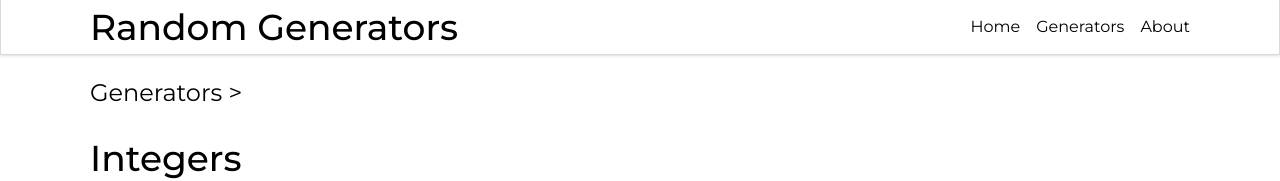
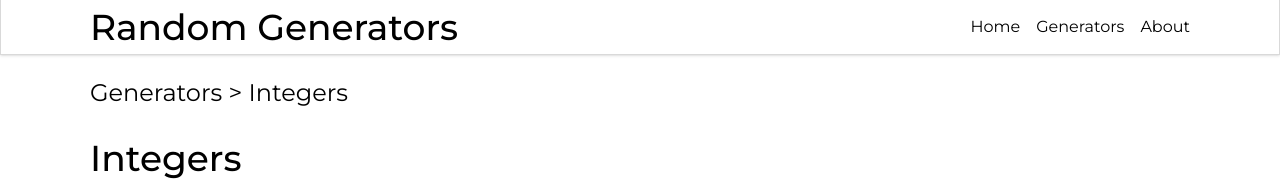
Before and after one commit to BooksNTomes/random-generator-react, a React (Vite) app in the folder frontend/: page /generators/0 in a window 1280 px wide. Shown: the top 181 px of the page. Built offline with nearby package versions, Linux system fonts and the light colour scheme; no server answers.

Commit message:
quickfix: navcrumbs

```diff
--- a/frontend/src/components/Layout.jsx
+++ b/frontend/src/components/Layout.jsx
@@ -37,8 +37,8 @@ export function NavCrumbs({navTarget}){
     return(
         <div className='browser-size m-auto pt-5 mb-5'>
             {navTarget === '' ?
-            <h3>Generators</h3> :
-            <h3>Generators &gt; {navTarget}</h3>}
+            (<h3>Generators</h3>) :
+            (<h3>Generators &gt; {navTarget}</h3>)}
         </div>
     )
 }
--- a/frontend/src/components/Popups/PreviewGeneratorPopup.jsx
+++ b/frontend/src/components/Popups/PreviewGeneratorPopup.jsx
@@ -6,7 +6,7 @@ import {NavCrumbs} from "../Layout.jsx";
 export default function PreviewGeneratorPopup({generator}){
     return(
         <div className='pb-20 browser-size m-auto'>
-            <NavCrumbs navtarget={generator.name}></NavCrumbs>
+            <NavCrumbs navTarget={generator.name}></NavCrumbs>
             <h1>{generator.name}</h1>
             <p className='ptag-xl mb-5'>{generator.description}</p>
 
--- a/frontend/src/pages/Generator.jsx
+++ b/frontend/src/pages/Generator.jsx
@@ -22,7 +22,7 @@ function Generator()  {
 
     return(
         <div className='pb-20 browser-size m-auto'>
-            <NavCrumbs navtarget={generator.name}></NavCrumbs>
+            <NavCrumbs navTarget={generator.name}></NavCrumbs>
             <h1>{generator.name}</h1>
             <p className='ptag-xl mb-5'>{generator.description}</p>
 
--- a/frontend/src/pages/Generators.jsx
+++ b/frontend/src/pages/Generators.jsx
@@ -17,7 +17,7 @@ function Generators(){
 
     return(
         <div className='browser-size m-auto'>
-            <NavCrumbs navtarget={''}></NavCrumbs>
+            <NavCrumbs navTarget={''}></NavCrumbs>
             <div className='flex justify-evenly gap-4 flex-wrap h-full rounded-[10px] shadow-md border-1 border-black/10'>
 
                 { loadingGenerators ? (Array.from(3).map((a, index) => (
--- a/frontend/src/pages/GeneratorsManager.jsx
+++ b/frontend/src/pages/GeneratorsManager.jsx
@@ -79,7 +79,7 @@ function GeneratorsManager(){
 
     return(
         <div className='browser-size m-auto'>
-            <NavCrumbs navtarget={''}></NavCrumbs>
+            <NavCrumbs navTarget={''}></NavCrumbs>
             <div className='flex justify-evenly gap-4 flex-wrap h-full rounded-[10px] shadow-md border-1 border-black/10'>
 
             <dialog className="p-5 m-auto  border-2 border-black/50 rounded" ref={createRef}>
```
